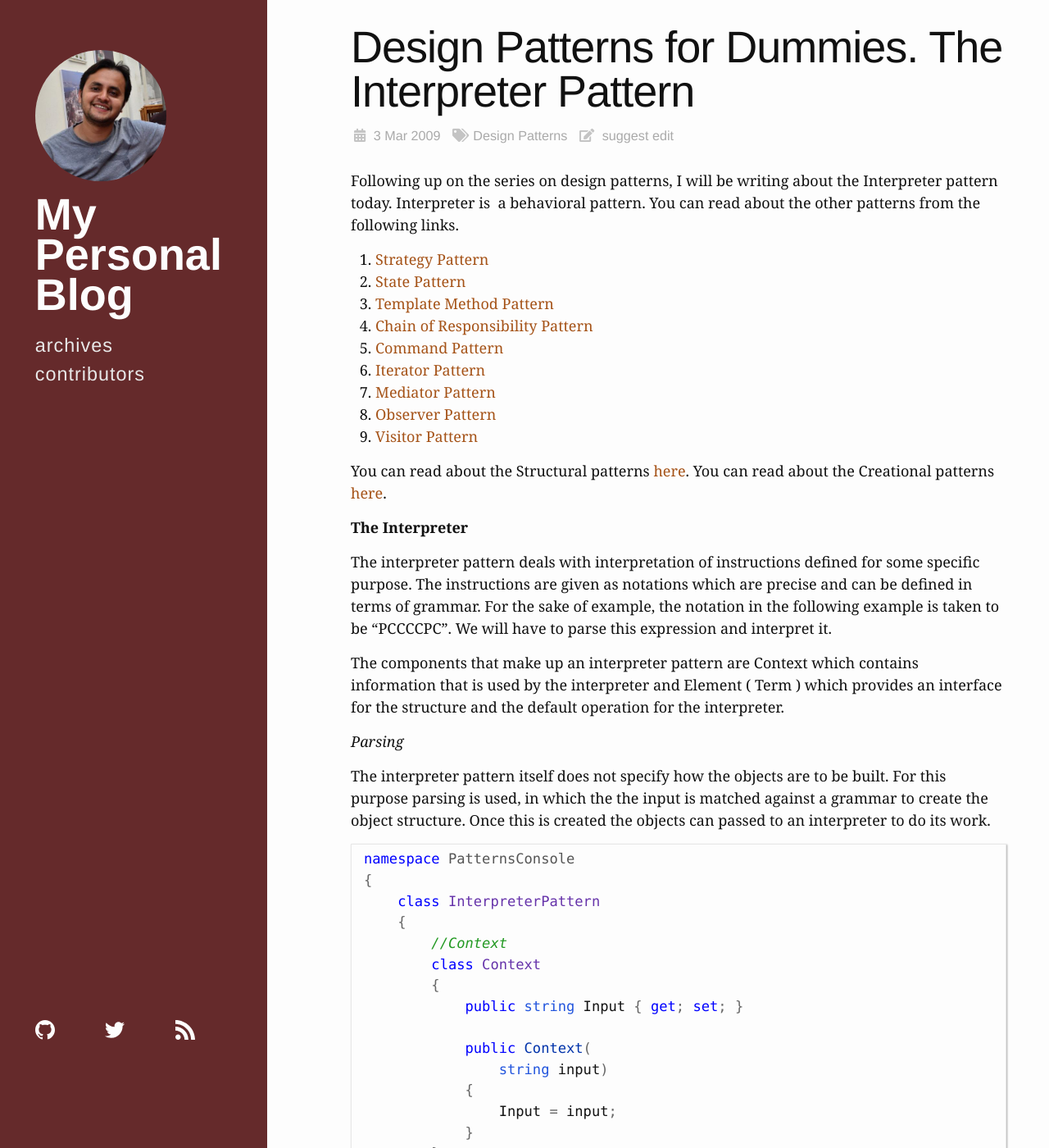
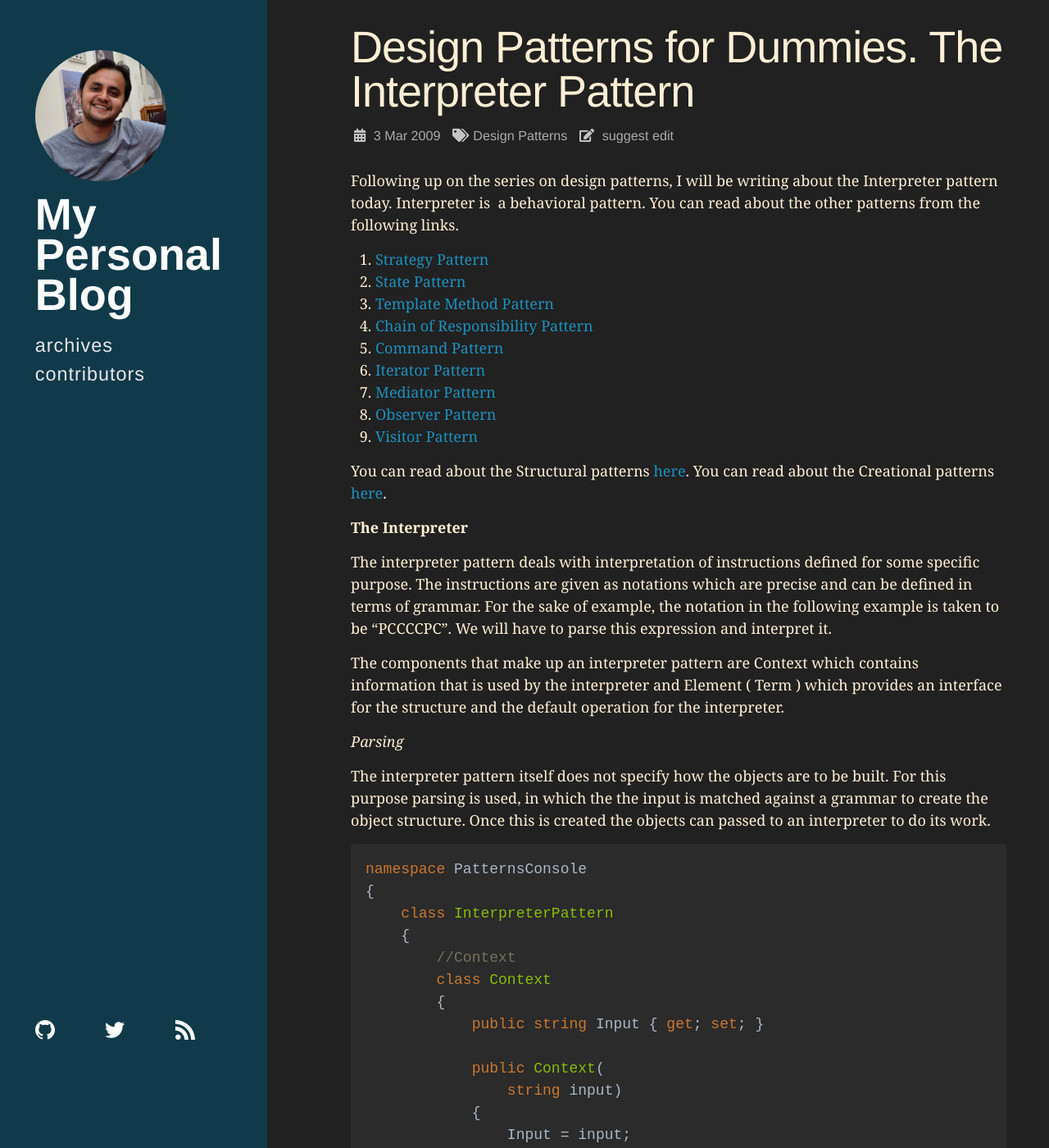
Before and after one commit to simplyvinay/simplyvinay.github.io, a Jekyll site: the page built from _posts/2009-03-03-Design-Patterns-for-Dummies.-The-Interpreter-Pattern.md, in a window 1280 px wide and 1400 px high. Shown: the whole window at 82% size. Built offline with Jekyll 4.4.1, drawn with Linux system fonts in a browser that asks for light colours; cached includes are drawn as plain includes; nearby versions of some CDN libraries; library files that are not in the unit come from our copies.

Commit message:
theme changes to go dark

```diff
--- a/_sass/haacked-theme.scss
+++ b/_sass/haacked-theme.scss
@@ -2,8 +2,8 @@
 
 // Define defaults for each variable.
 // AT MINIMUM, OVERRIDE THESE FIRST FOUR TO MAKE THE THEME YOUR OWN
-$header-background-color: #652a2b !default;
-$brand-color:      #d2691e !default;
+$header-background-color: #103a4a !default;
+$brand-color:      #2eaee0 !default;
 $post-font-family: Georgia, Cambria, "Times New Roman", Times, serif !default;
 $base-font-family: "Helvetica Neue", Helvetica, Arial, sans-serif !default;
 $code-font-family: Consolas, Menlo, Monaco, 'Andale Mono', 'lucida console' !default;
@@ -28,6 +28,8 @@ $grey-color:       #828282 !default;
 $grey-color-medium:#aaa !default;
 $grey-color-light: lighten($grey-color, 40%) !default;
 $grey-color-dark:  darken($grey-color, 25%) !default;
+$my-text-colour: papayawhip;
+$my-dark-colour: #212121;
 
 $table-text-align: left !default;
 
--- a/_sass/haacked-theme/_base.scss
+++ b/_sass/haacked-theme/_base.scss
@@ -25,8 +25,8 @@ figure {
 // Basic Styling
 // --------
 body {
-  background-color: $background-color;
-  color: $text-color;
+  color: $my-text-colour;
+  background-color: $my-dark-colour;
   font: $base-font-weight #{$base-font-size}/#{$base-line-height}
     $base-font-family;
   -moz-font-feature-settings: "kern" 1;
--- a/_sass/haacked-theme/_code.scss
+++ b/_sass/haacked-theme/_code.scss
@@ -1,281 +1,116 @@
-//
-// Syntax highlighting styles
-//
+@mixin rounded($radius:4px) {
+  -webkit-border-radius : $radius;
+  -moz-border-radius : $radius;
+  border-radius : $radius;
+}
 
-$kwrd: #00f;
-$literal-string: #d14;
-$function-name: #03a;
-$kwrd-type: #25d;
-$parens: #666;
-$name-attribute: #008080;
-$name-class: #63a;
-$comment: #292;
-$pre-processor: #007d9a;
+
+$foreground: #A9B7C6;
+$background: #2B2B2B;
+$selectionForeground: #A9B7C6;
+$selectionBackground: #214283;
+
+$operators: #A9B7C6;
+$strings: #A5C25C;
+$names: #88be05;
+$keywords: #CB772F;
+$varAndProp: #A9B7C6;
+$numbers: #6897BB;
+$tag: #f1c829;
+$attributes: #9876AA;
+$comments: #75715e;
+$linenos: #A9B7C6;
 
 .highlight {
-  @extend %vertical-rhythm;
-  background: $background-color;
+  margin-bottom: 1.5em;
+  color: $foreground;
+  background-color: $background;
+  @include rounded(4px);
+  pre {
+    position: relative;
+    margin: 0;
+    padding: 1em;
+    overflow-x: auto;
+  }
+  pre::-webkit-scrollbar {
+    height: 10px;
+    background-color: #34362e;
+    border-radius: 0 0 4px 4px;
+  }
+  pre::-webkit-scrollbar-thumb{
+    background-color: #75715e;
+    @include rounded(4px);
+  }
+  ::selection {
+    background-color: $selectionBackground;
+    color: $selectionForeground;
+  }
+   .hll { background-color: #49483e }
+   .c { color: $comments } /* Comment */
+   .err { color: #960050; background-color: #1e0010 } /* Error */
+   .k { color: $keywords } /* Keyword */
+   .l { color: $numbers} /* Literal */
+   .n { color: $varAndProp } /* Name */
+   .o { color: $operators } /* Operator */
+   .p { color: $varAndProp } /* Punctuation */
+   .cm { color: $comments } /* Comment.Multiline */
+   .cp { color: $comments } /* Comment.Preproc */
+   .c1 { color: $comments } /* Comment.Single */
+   .cs { color: $comments } /* Comment.Special */
+   .ge { font-style: italic } /* Generic.Emph */
+   .gs { font-weight: bold } /* Generic.Strong */
+   .kc { color: $keywords } /* Keyword.Constant */
+   .kd { color: $keywords } /* Keyword.Declaration */
+   .kn { color: $operators } /* Keyword.Namespace */
+   .kp { color: $keywords } /* Keyword.Pseudo */
+   .kr { color: $keywords } /* Keyword.Reserved */
+   .kt { color: $keywords } /* Keyword.Type */
+   .ld { color: $strings } /* Literal.Date */
+   .m { color: $numbers} /* Literal.Number */
+   .s { color: $strings } /* Literal.String */
+   .na { color: $attributes } /* Name.Attribute */
+   .nb { color: $varAndProp } /* Name.Builtin */
+   .nc { color: $names } /* Name.Class */
+   .no { color: $keywords } /* Name.Constant */
+   .nd { color: #f1c829 } /* Name.Decorator */
+   .ni { color: $varAndProp } /* Name.Entity */
+   .ne { color: $names } /* Name.Exception */
+   .nf { color: $names } /* Name.Function */
+   .nl { color: $varAndProp } /* Name.Label */
+   .nn { color: $varAndProp } /* Name.Namespace */
+   .nx { color: $names } /* Name.Other */
+   .py { color: $varAndProp } /* Name.Property */
+   .nt { color: $tag } /* Name.Tag */
+   .nv { color: $varAndProp } /* Name.Variable */
+   .ow { color: $operators } /* Operator.Word */
+   .w { color: $varAndProp  } /* Text.Whitespace */
+   .mf { color: $numbers } /* Literal.Number.Float */
+   .mh { color: $numbers } /* Literal.Number.Hex */
+   .mi { color: $numbers } /* Literal.Number.Integer */
+   .mo { color: $numbers } /* Literal.Number.Oct */
+   .sb { color: $strings } /* Literal.String.Backtick */
+   .sc { color: $strings } /* Literal.String.Char */
+   .sd { color: $strings } /* Literal.String.Doc */
+   .s2 { color: $strings } /* Literal.String.Double */
+   .se { color: $numbers} /* Literal.String.Escape */
+   .sh { color: $strings } /* Literal.String.Heredoc */
+   .si { color: $strings } /* Literal.String.Interpol */
+   .sx { color: $strings } /* Literal.String.Other */
+   .sr { color: $strings } /* Literal.String.Regex */
+   .s1 { color: $strings } /* Literal.String.Single */
+   .ss { color: $strings } /* Literal.String.Symbol */
+   .bp { color: $varAndProp  } /* Name.Builtin.Pseudo */
+   .vc { color: $varAndProp } /* Name.Variable.Class */
+   .vg { color: $varAndProp } /* Name.Variable.Global */
+   .vi { color: $varAndProp } /* Name.Variable.Instance */
+   .il { color: $numbers} /* Literal.Number.Integer.Long */
 
-  .p {
-    color: $parens;
-  }
+   .gh { } /* Generic Heading & Diff Header */
+   .gu { color: $comments; } /* Generic.Subheading & Diff Unified/Comment? */
+   .gd { color: $operators; } /* Generic.Deleted & Diff Deleted */
+   .gi { color: $names; } /* Generic.Inserted & Diff Inserted */
+   .l-Scalar-Plain {color: $names}
 
-  .c,
-  .c1,
-  .cm {
-    color: $comment;
-    font-style: italic;
-  } // Comment
-
-  .err {
-    color: #a61717;
-    background-color: #e3d2d2;
-  } // Error
-
-  .k {
-    color: $kwrd;
-  } // Keyword
-
-  .o {
-    font-weight: bold;
-  } // Operator
-
-  .cp {
-    color: $pre-processor;
-  } // Comment.Preproc
-
-  .cs {
-    color: #999;
-    font-weight: bold;
-    font-style: italic;
-  } // Comment.Special
-
-  .gd {
-    color: #000;
-    background-color: #fdd;
-  } // Generic.Deleted
-
-  .gd .x {
-    color: #000;
-    background-color: #faa;
-  } // Generic.Deleted.Specific
-
-  .ge {
-    font-style: italic;
-  } // Generic.Emph
-
-  .gr {
-    color: #a00;
-  } // Generic.Error
-
-  .gh {
-    color: #999;
-  } // Generic.Heading
-
-  .gi {
-    color: #000;
-    background-color: #dfd;
-
-    .x {
-      color: #000;
-      background-color: #afa;
-    } // Generic.Inserted.Specific
-  }
-
-  .go {
-    color: #888;
-  } // Generic.Output
-
-  .gp {
-    color: #555;
-  } // Generic.Prompt
-
-  .gs {
-    font-weight: bold;
-  } // Generic.Strong
-
-  .gu {
-    color: #aaa;
-  } // Generic.Subheading
-
-  .gt {
-    color: #a00;
-  } // Generic.Traceback
-
-  .kc {
-    font-weight: bold;
-  } // Keyword.Constant
-
-  .kd {
-    font-weight: bold;
-  } // Keyword.Declaration
-
-  .kp {
-    font-weight: bold;
-  } // Keyword.Pseudo
-
-  .kr {
-    font-weight: bold;
-  } // Keyword.Reserved
-
-  .kt {
-    color: $kwrd-type;
-  } // Keyword.Type
-
-  .m {
-    color: #099;
-  } // Literal.Number
-
-  .s {
-    color: $literal-string;
-  } // Literal.String
-
-  .na {
-    color: $name-attribute;
-  } // Name.Attribute
-
-  .nb {
-    color: #0086b3;
-  } // Name.Builtin
-
-  .nc {
-    color: $name-class;
-  } // Name.Class
-
-  .no {
-    color: #008080;
-  } // Name.Constant
-
-  .ni {
-    color: #800080;
-  } // Name.Entity
-
-  .ne {
-    color: #900;
-    font-weight: bold;
-  } // Name.Exception
-
-  .nf {
-    color: $function-name;
-  } // Name.Function
-
-  .nn {
-    color: #555;
-  } // Name.Namespace
-
-  .nt {
-    color: #000080;
-  } // Name.Tag
-
-  .nv {
-    color: #008080;
-  } // Name.Variable
-
-  .ow {
-    font-weight: bold;
-  } // Operator.Word
-
-  .w {
-    color: #bbb;
-  } // Text.Whitespace
-
-  .mf {
-    color: #099;
-  } // Literal.Number.Float
-
-  .mh {
-    color: #099;
-  } // Literal.Number.Hex
-
-  .mi {
-    color: #099;
-  } // Literal.Number.Integer
-
-  .mo {
-    color: #099;
-  } // Literal.Number.Oct
-
-  .sb {
-    color: $literal-string;
-  } // Literal.String.Backtick
-
-  .sc {
-    color: $literal-string;
-  } // Literal.String.Char
-
-  .sd {
-    color: $literal-string;
-  } // Literal.String.Doc
-
-  .s2 {
-    color: $literal-string;
-  } // Literal.String.Double
-
-  .se {
-    color: $literal-string;
-  } // Literal.String.Escape
-
-  .sh {
-    color: $literal-string;
-  } // Literal.String.Heredoc
-
-  .si {
-    color: $literal-string;
-  } // Literal.String.Interpol
-
-  .sx {
-    color: $literal-string;
-  } // Literal.String.Other
-
-  .sr {
-    color: #009926;
-  } // Literal.String.Regex
-
-  .s1 {
-    color: $literal-string;
-  } // Literal.String.Single
-
-  .ss {
-    color: #990073;
-  } // Literal.String.Symbol
-
-  .bp {
-    color: #999;
-  } // Name.Builtin.Pseudo
-
-  .vc {
-    color: #008080;
-  } // Name.Variable.Class
-
-  .vg {
-    color: #008080;
-  } // Name.Variable.Global
-
-  .vi {
-    color: #008080;
-  } // Name.Variable.Instance
-
-  .il {
-    color: #099;
-  } // Literal.Number.Integer.Long
+   /* line numbers */
+   .lineno{ border-right: solid 1px $linenos; color: $linenos; padding-right: 5px; }
 }
-
-//
-// Visual Studio-like style based on original C# coloring by Jason Diamond <jason@diamond.name>
-//
-pre code {
-  @include relative-font-size(.95);
-
-  background: $background-color;
-  border: solid 1px $grey-color-light;
-  box-shadow: 1px 1px 2px $grey-color-medium;
-  color: $text-color;
-  display: block;
-  font-family: Consolas, Menlo, Monaco, "Andale Mono", "lucida console",
-    "Courier New", monospace;
-  line-height: 1.5;
-  margin: 10px 0 8px;
-  overflow-x: auto;
-  padding: 5px 15px;
-  white-space: pre-wrap;
-}
--- a/_sass/haacked-theme/_layout.scss
+++ b/_sass/haacked-theme/_layout.scss
@@ -5,6 +5,7 @@
   border-top: 1px solid $grey-color-light;
   margin-left: $sidebar-width;
   padding: $spacing-unit 0;
+  background-color: $my-dark-colour;
 
   @include media-query($on-mobile) {
     margin-left: auto;
@@ -22,8 +23,8 @@
   @extend %clearfix;
   @include relative-font-size(.9375);
   @include relative-font-weight(.875);
-  color: $grey-color-dark;
   margin-left: -$spacing-unit / 2;
+  color: $my-text-colour
 }
 
 .footer-col {
```
